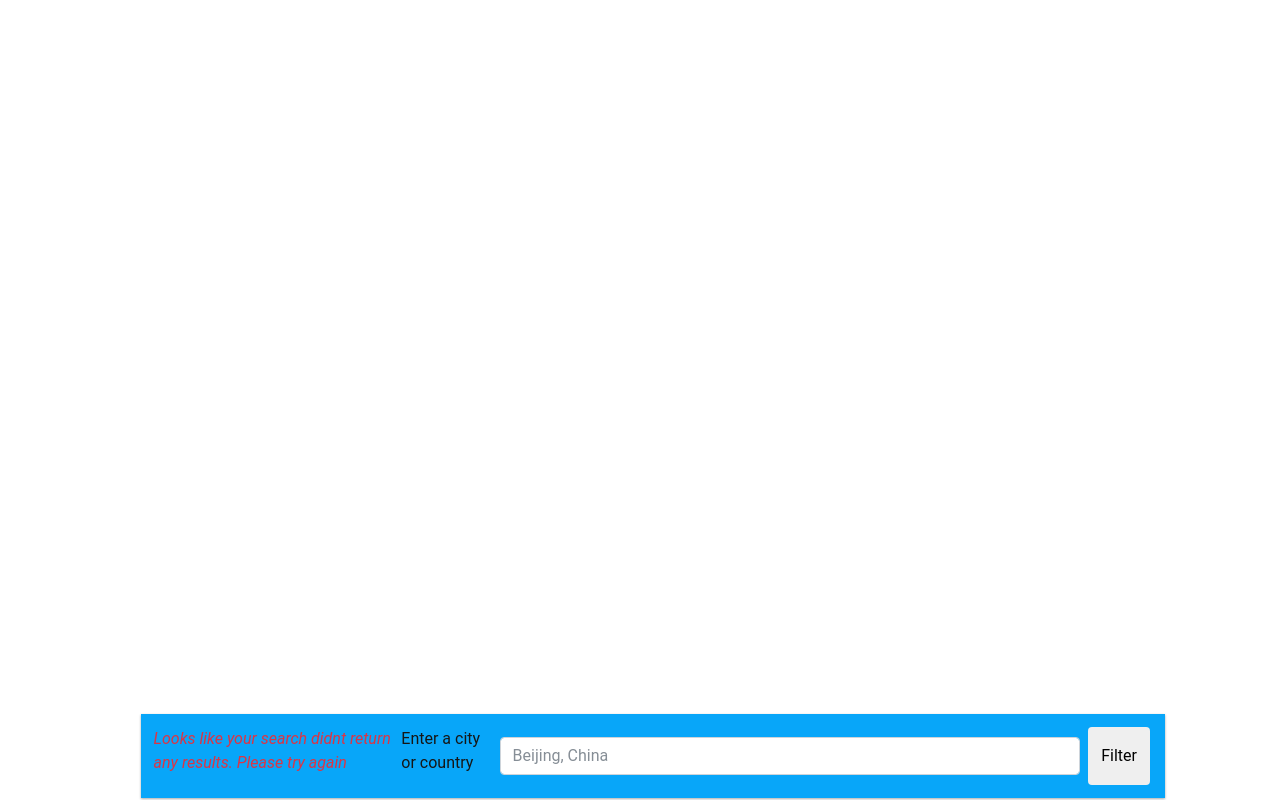
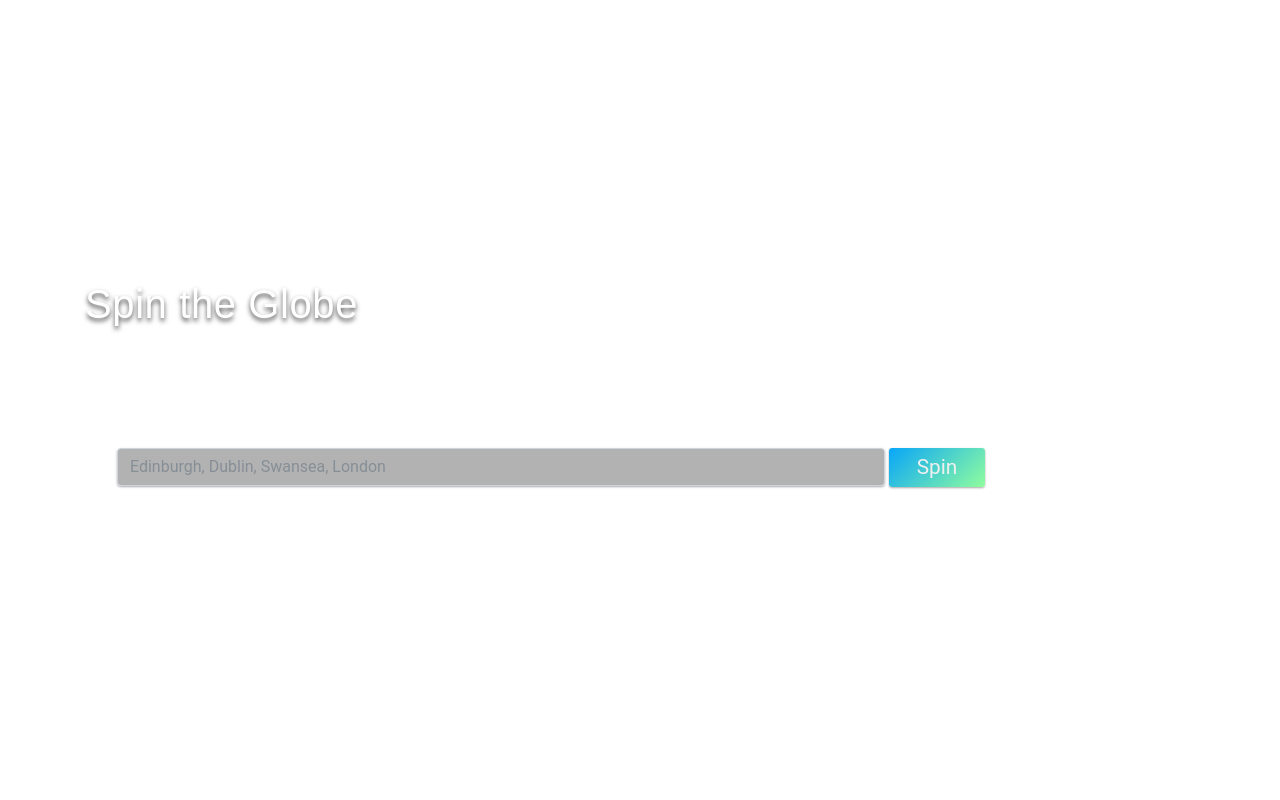
Before and after one commit to T620/globe, a Flask app: page /explore/ in a window 1280 px wide. Run offline with Flask 2, Linux system fonts and the light colour scheme; style sheets or scripts are compiled from the project's sources; parts of the project's set-up code (start-up, migrations or seed data) failed here and were passed over; some libraries are stand-ins or nearby versions.

Commit message:
rework explore page

```diff
--- a/globe/static/scss/components.scss
+++ b/globe/static/scss/components.scss
@@ -86,18 +86,16 @@ $greenSecondary:#77f4af;
 	background: linear-gradient(135deg, $bluePrimary 0%,$greenPrimary 100%); /* W3C, IE10+, FF16+, Chrome26+, Opera12+, Safari7+ */
 	filter: progid:DXImageTransform.Microsoft.gradient( startColorstr=$bluePrimary, endColorstr=$greenPrimary,GradientType=1 ); /* IE6-9 fallback on horizontal gradient */
 	border:0;
-	border: 1.5px solid #f0f0f0;
-	border-radius: 10px;
 	padding: 0.7rem;
 	width: 15%;
 	font-size: 1.3rem;
 	box-shadow: 0 1px 3px rgba(0,0,0,0.12), 0 1px 2px rgba(0,0,0,0.24);
 	transition: all 200ms ease-in-out;
+	color: #f0f0f0;
 }
 
-.btn-glb:hover{
-	border-color: #f0f0f0;
-	box-shadow: 0 1px 3px rgba(0,0,0,0.12), 0 2px 3px rgba(0,0,0,0.30);
+.btn-glb :hover{
+	box-shadow: 0.5 2px 4px rgba(0,0,0,0.4), 0 3px 4px rgba(0,0,0,0.6) !important;
 	transition: all 200ms ease-in-out;
 }
 
@@ -409,13 +407,16 @@ $greenSecondary:#77f4af;
 	box-shadow: $box-shadow;
 	padding: 1%;
 	display: inline-flex;
-	width: 80%;
+	width: 70%;
 	z-index: 999;
 	position: absolute;
 	bottom: 1px;
 	left: 0%;
-	margin: 1px 11%;
-	background: $bluePrimary;
+	margin: 1px 15%;
+	background: -moz-linear-gradient(-45deg, $bluePrimary 0%, $greenPrimary 100%); /* FF3.6-15 */
+	background: -webkit-linear-gradient(-45deg, $bluePrimary 0%,$greenPrimary 100%); /* Chrome10-25,Safari5.1-6 */
+	background: linear-gradient(135deg, $bluePrimary 0%,$greenPrimary 100%); /* W3C, IE10+, FF16+, Chrome26+, Opera12+, Safari7+ */
+	filter: progid:DXImageTransform.Microsoft.gradient( startColorstr=$bluePrimary, endColorstr=$greenPrimary,GradientType=1 ); /* IE6-9 fallback on horizontal gradient */
 }
 .map-filter form{
 	width: 100%;
@@ -534,7 +535,7 @@ $greenSecondary:#77f4af;
 	transform: translateX(0);
 	-webkit-transition: .3s ease all;
 	transition: .3s ease all;
-	padding: .5% 0; /* Temp: Just spacing. */
+	padding: .1px 0; /* Temp: Just spacing. */
 }
 
 #site-menu{
@@ -616,3 +617,108 @@ $greenSecondary:#77f4af;
   -webkit-transform: translateX(-300px);
   transform: translateX(-300px);
 }
+
+
+.register{
+	background: url(../static/img/bg-2.jpg) #f2f2f2;
+	background-size: cover;
+	background-repeat: no-repeat;
+	height: 100vh;
+	min-height: 100vh;
+
+		.card{
+			display: block;
+			margin: 2em auto;
+
+			.card-head{
+				text-align: center;
+				padding: 3% auto 5% auto;
+			}
+
+			.card-body{
+				padding: 2em;
+				text-align: center;
+
+			.form-control{
+				display: block;
+				margin: 0 auto;
+			}
+
+			.btn-glb{
+				margin: 11% 0 0 0;
+				min-width: 8rem;
+				width: 8rem;
+			}
+		}
+	}
+
+}
+
+.fullscreen-bg__video {
+	position: absolute;
+	top: 0;
+	left: 0;
+	width: 100%;
+	height: 100%;
+}
+
+.map_search{
+	height: 100vh;
+
+
+ 	h1{
+		text-align: center;
+		color: #fff;
+		font-size: 2.5em;
+		text-shadow: 0px 3px 5px rgba(0, 0, 0, 0.7); position: fixed;
+		top: 35%;
+		display: block;
+		margin: 0 auto;
+	}
+
+	.init_map{
+		display: block;
+		margin: 0 auto;
+		padding: 1em 2em;
+		width: 80%;
+
+		position: fixed;
+		top: 50%;
+
+		.form-control{
+			display: inline;
+			//fix this later
+			margin:0;
+			background: rgba(0,0,0,0.3);
+			color: #fff;
+			box-shadow: $box-shadow;
+		}
+		.form-control:focus{
+			border-color: $greenSecondary;
+		}
+		label{
+			display: block;
+			color: #fff;
+		}
+		.btn-glb{
+			display: inline;
+			width: 10%;
+			padding: .185em;
+		}
+	}
+
+}
+
+@media (min-aspect-ratio: 16/9) {
+  .fullscreen-bg__video {
+    height: 300%;
+    top: -100%;
+  }
+}
+
+@media (max-aspect-ratio: 16/9) {
+  .fullscreen-bg__video {
+    width: 300%;
+    left: -100%;
+  }
+}
--- a/globe/static/scss/main.scss
+++ b/globe/static/scss/main.scss
@@ -2,10 +2,13 @@
 @import 'components';
 
 .intro{
-	background: url('../img/main-bg.jpg') #272727;
-	background-position: center;
-	background-size: cover;
-	height: 100vh;
+	position: fixed;
+    top: 0;
+    right: 0;
+    bottom: 0;
+    left: 0;
+    overflow: hidden;
+	z-index: -100;
 }
 
 .intro h1{
--- a/globe/templates/map_get_location.html
+++ b/globe/templates/map_get_location.html
@@ -1,17 +1,16 @@
 {% extends 'base_map.html' %}
 {% block content %}
 
-
-<div class="container">
-	<div class="map-filter">
-		<form action="/explore/" method="get">
-			<i class="text-danger">Looks like your search didnt return any results. Please try again</i>
-			<br />
-			<label for="filter">Enter a city or country</label>
-			<input type="text" class="form-control form-control-md" name="filter" placeholder="Beijing, China">
-			<input type="submit" class="btn btn-primary-outline btn-md" value="Filter"/>
-		</form>
+<section class="map_search">
+	<div class="container">
+		<h1>Spin the Globe</h1>
+		<div class="init_map">
+			<form action="/explore/" method="get">
+				<label for="filter">Enter a city or country</label>
+				<input type="text" class="form-control form-control-md" name="filter" placeholder="Edinburgh, Dublin, Swansea, London">
+				<button type="submit" class="btn btn-glb btn-sm">Spin</button>
+			</form>
+		</div>
 	</div>
-</div>
-
+</section>
 {% endblock %}
```
Also changed, not shown: 1 other file.
